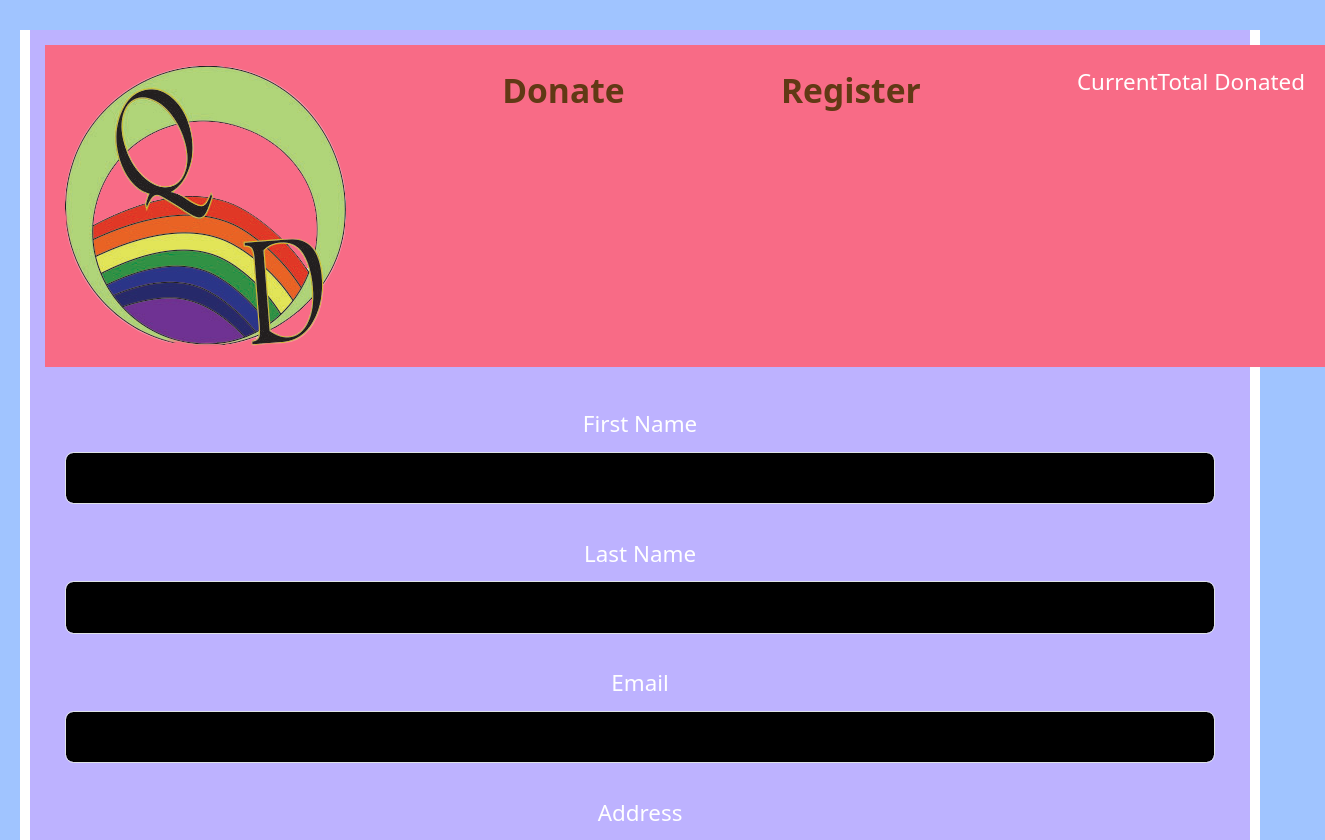
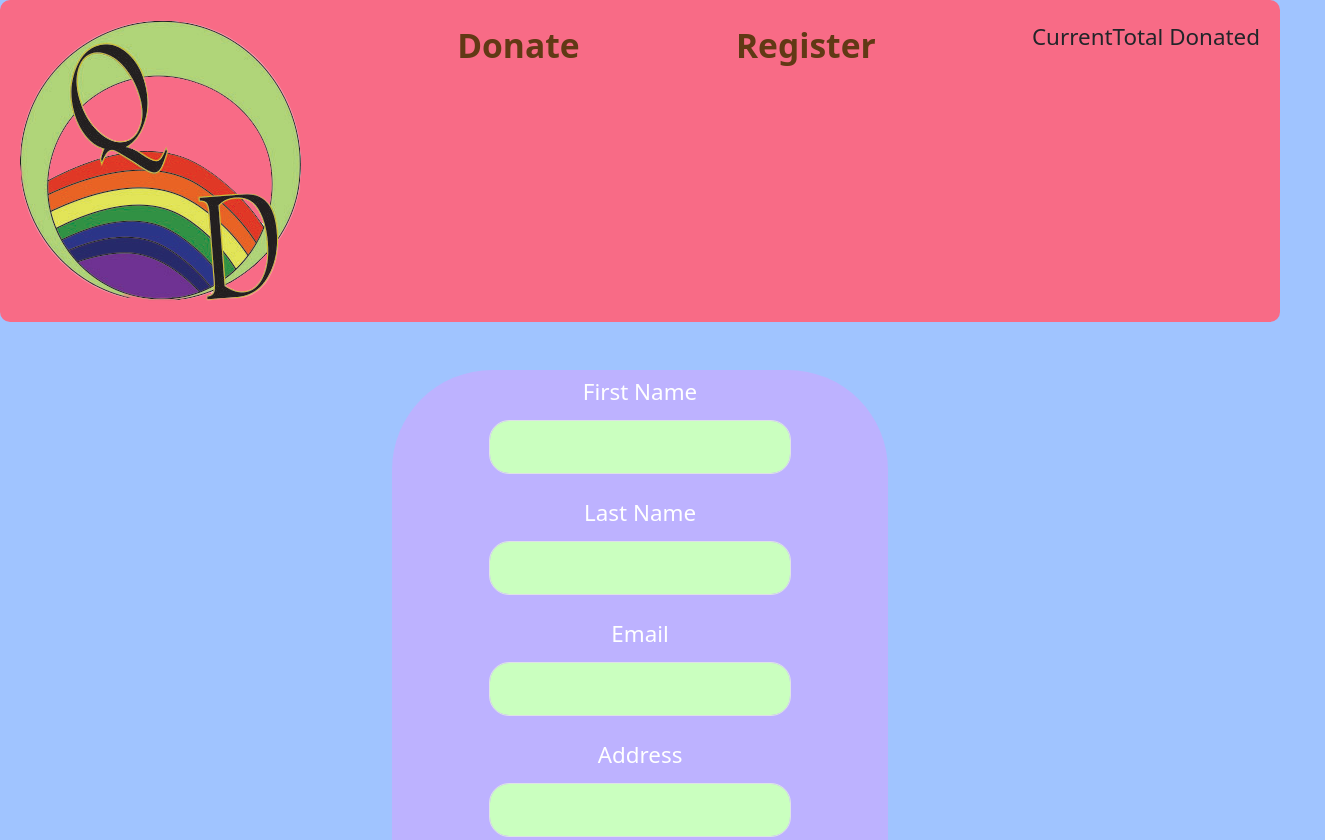
Before and after one commit to Jace-Banford-Byington/Capstone---Queer-Depot, a React app in the folder front-end/: page /Donate in a window 1280 px wide. Shown: the top 840 px of the page, 1325 px wide, since content can reach past the window. Built offline with nearby package versions, Linux system fonts and the light colour scheme.

Commit message:
Got the checkout form centered and navbar to stick to the top of the page
3 hrs

```diff
--- a/front-end/src/Components/CheckoutForm.js
+++ b/front-end/src/Components/CheckoutForm.js
@@ -4,7 +4,7 @@ import 'bootstrap/dist/css/bootstrap.min.css';
 
 function CheckoutForm() {
   return (
-    <form>
+    <form className='checkoutform'>
       <div className="mb-3">
         <label htmlFor="firstName" className="form-label">First Name</label>
         <input type="text" className="form-control" id="firstName" />
--- a/front-end/src/index.scss
+++ b/front-end/src/index.scss
@@ -22,16 +22,36 @@ html{
   text-decoration: none;
   padding: 20px;
 }
+#root{
+   background-color:$blue;
+}
 
-div{
+.checkoutform{
+  display: flex;
+  flex-direction: column;
+  justify-content: center;
+  align-items: center;
   padding: 5px;
   background-color: $purple;
   color: $white;
-  margin: 10px;
+  border-radius: 100px;
+  width: 40%;
+  height: fit-content;
+  margin-left: 30%;
+  margin-top: 350px;
 }
 
 .form-control{
- background-color: $black;
+ background-color: $green;
+ color: $brown;
+ width: 80%;
+ text-align: center;
+ font-weight: bold;
+ padding-top: 10px;
+ display: block;
+ border-radius: 20px;
+ margin: 0 auto;
+
 }
 
 
@@ -58,7 +78,12 @@ div{
   width: 100vw;
   font-size: 1em;
   padding: 20px;
-  margin-bottom: 20px;
+  position: fixed;
+  top: 0;
+  left: 0;
+  z-index: 9999;
+  border-radius: 10px;
+
 }
 
 #logoBtn{
```
